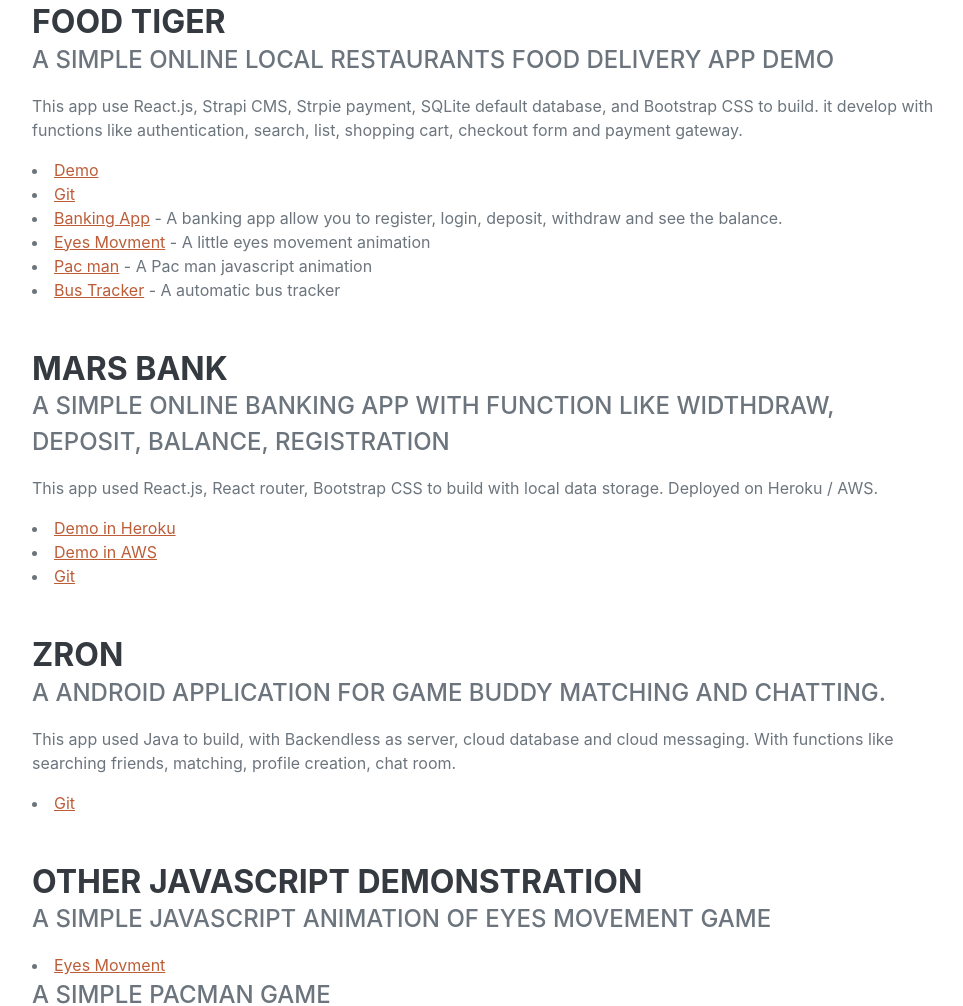
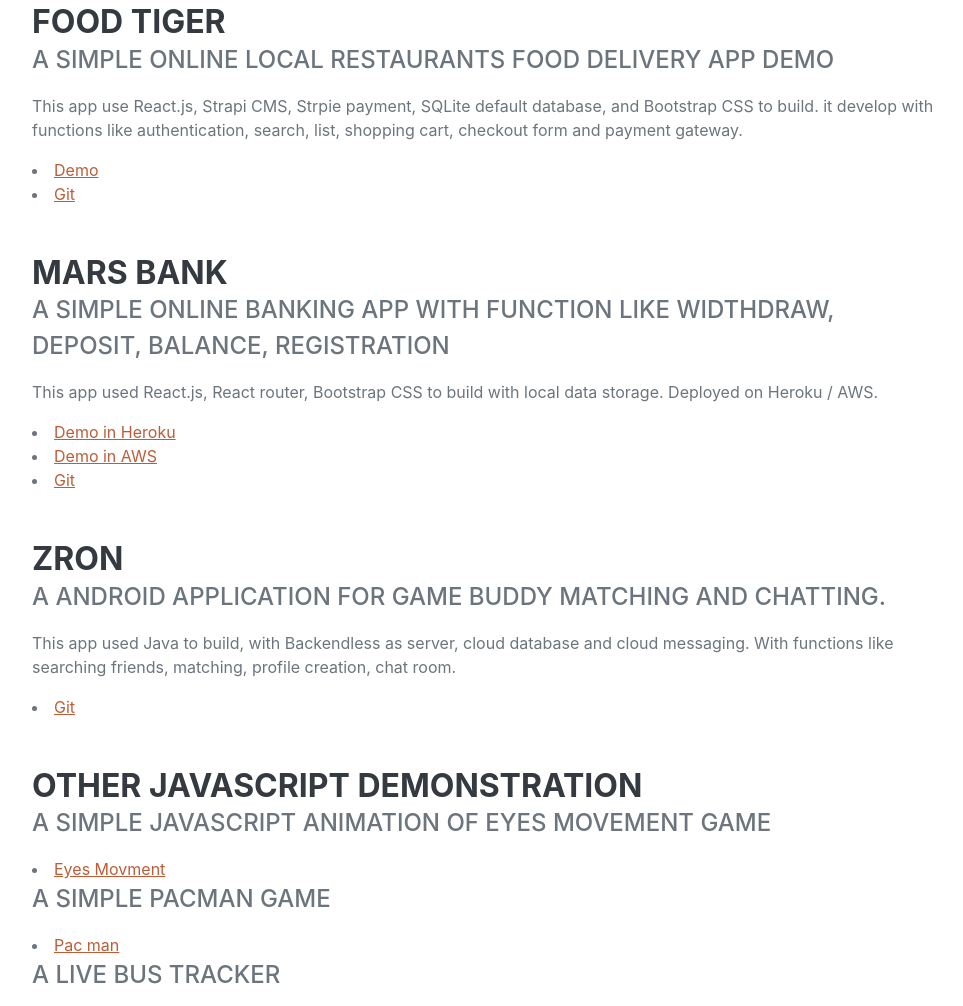
Before and after one commit to CjCheung5/cjcheung5.github.io, a plain HTML site: page index.html in a window 1280 px wide. Shown: the part 1060-2066 px from the top of the page, without its empty margins (288-1251 px from the left). Drawn offline with nearby package versions, Linux system fonts and the light colour scheme; a web font is replaced by a local one.

Commit message:
remove link

```diff
--- a/index.html
+++ b/index.html
@@ -67,10 +67,6 @@
                             <p>This app use React.js, Strapi CMS, Strpie payment, SQLite default database, and Bootstrap CSS to build. it develop with functions like authentication, search, list, shopping cart, checkout form and payment gateway.  </p>
                             <li><a href="http://134.209.109.239:3000/">Demo</a></li>
                             <li><a href="https://github.com/CjCheung5/Food-delivery">Git</a></li>
-                            <li> <a href="http://calvin-cheungbankingapplication.s3-website-ap-southeast-1.amazonaws.com/#/">Banking App</a> - A banking app allow you to register, login, deposit, withdraw and see the balance.</li>
-                            <li> <a href="https://cjcheung5.github.io/eyes/">Eyes Movment</a> - A little eyes movement animation</li>
-                            <li> <a href="https://cjcheung5.github.io/pacman/">Pac man</a> - A Pac man javascript animation</li>
-                            <li> <a href="https://cjcheung5.github.io/bustracker/">Bus Tracker</a> - A automatic bus tracker</li>
                         </div>
                     </div>
                     <div class="d-flex flex-column flex-md-row justify-content-between mb-5">
```
